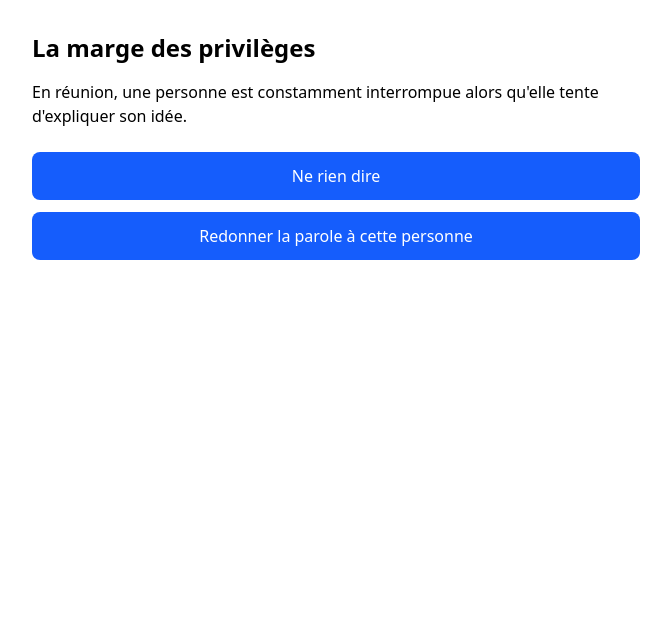
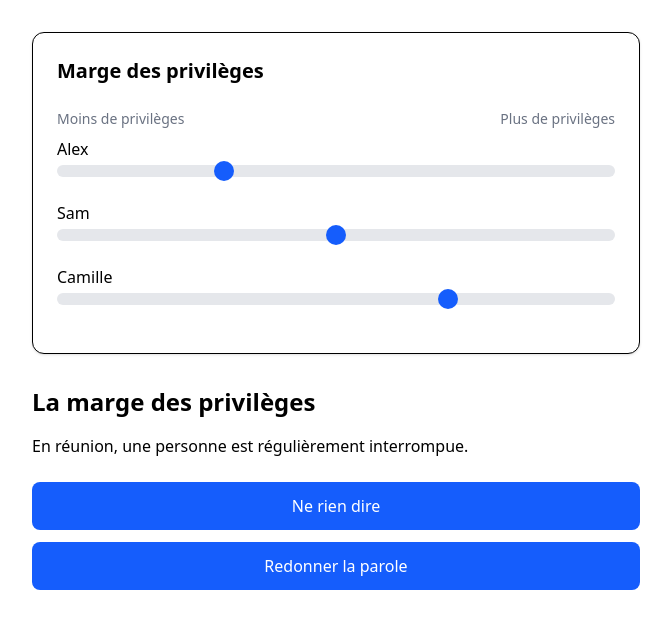
Before and after one commit to bupas860/mosaique, a React (Vite) app: page / in a window 1280 px wide. Both pictures are taken after a click on the button "Commencer". Shown: the top 628 px of the page, without its empty margins (304-975 px from the left). Built offline with nearby package versions, Linux system fonts and the light colour scheme.

Commit message:
feat(game): apply choice effects to privilege margin

```diff
--- /dev/null
+++ b/src/components/PrivilegeMargin.tsx
@@ -0,0 +1,44 @@
+import type { Character } from "../types/character";
+
+interface Props {
+  characters: Character[];
+}
+
+export default function PrivilegeMargin({ characters }: Props) {
+  return (
+    <section className="mb-8 rounded-xl border bg-white p-6 shadow">
+
+      <h2 className="mb-6 text-xl font-bold">
+        Marge des privilèges
+      </h2>
+
+      <div className="mb-2 flex justify-between text-sm text-gray-500">
+        <span>Moins de privilèges</span>
+        <span>Plus de privilèges</span>
+      </div>
+
+      {characters.map((character) => (
+        <div
+          key={character.id}
+          className="mb-6"
+        >
+          <div className="mb-1 font-medium">
+            {character.name}
+          </div>
+
+          <div className="relative h-3 rounded-full bg-gray-200">
+
+            <div
+              className="absolute top-1/2 h-5 w-5 -translate-y-1/2 rounded-full bg-blue-600 transition-all duration-500"
+              style={{
+                left: `calc(${character.position}% - 10px)`,
+              }}
+            />
+
+          </div>
+        </div>
+      ))}
+
+    </section>
+  );
+}
--- a/src/data/situations.ts
+++ b/src/data/situations.ts
@@ -5,35 +5,73 @@ export const situations: Situation[] = [
     id: 1,
     title: "La marge des privilèges",
     description:
-      "En réunion, une personne est constamment interrompue alors qu'elle tente d'expliquer son idée.",
+      "En réunion, une personne est régulièrement interrompue.",
+
     choices: [
       {
         text: "Ne rien dire",
+
         feedback:
-          "Ne pas intervenir laisse la situation se reproduire sans remise en question."
+          "La situation continue sans être remise en question.",
+
+        effects: [
+          {
+            characterId: "alex",
+            displacement: -8
+          }
+        ]
       },
+
       {
-        text: "Redonner la parole à cette personne",
+        text: "Redonner la parole",
+
         feedback:
-          "Bonne réaction. Permettre à chacun de s'exprimer favorise une discussion plus équitable."
+          "Le groupe prend conscience du problème.",
+
+        effects: [
+          {
+            characterId: "alex",
+            displacement: 8
+          }
+        ]
       }
     ]
   },
+
   {
     id: 2,
     title: "Une remarque déplacée",
+
     description:
-      "Un collègue fait une blague stéréotypée devant tout le monde.",
+      "Une plaisanterie stéréotypée est faite devant toute l'équipe.",
+
     choices: [
       {
-        text: "Rire avec le groupe",
+        text: "Laisser passer",
+
         feedback:
-          "Le rire peut être interprété comme une validation implicite de la remarque."
+          "Les stéréotypes restent banalisés.",
+
+        effects: [
+          {
+            characterId: "sam",
+            displacement: -6
+          }
+        ]
       },
+
       {
         text: "Exprimer calmement son désaccord",
+
         feedback:
-          "Exprimer son désaccord contribue à créer un climat plus respectueux."
+          "Le cadre de respect est réaffirmé.",
+
+        effects: [
+          {
+            characterId: "sam",
+            displacement: 6
+          }
+        ]
       }
     ]
   }
--- a/src/engine/applyEffects.ts
+++ b/src/engine/applyEffects.ts
@@ -1,9 +1,5 @@
 import type { Character } from "../types/character";
-
-export interface CharacterEffect {
-  characterId: string;
-  delta: number;
-}
+import type { CharacterEffect } from "../types/situation";
 
 export function applyEffects(
   characters: Character[],
@@ -18,9 +14,14 @@ export function applyEffects(
       return character;
     }
 
+    const nextPosition = Math.min(
+      100,
+      Math.max(0, character.position + effect.displacement)
+    );
+
     return {
       ...character,
-      position: character.position + effect.delta,
+      position: nextPosition,
     };
   });
 }
--- a/src/pages/GamePage.tsx
+++ b/src/pages/GamePage.tsx
@@ -2,8 +2,12 @@ import { useState } from "react";
 
 import SituationCard from "../components/SituationCard";
 import FeedbackCard from "../components/FeedbackCard";
+import PrivilegeMargin from "../components/PrivilegeMargin";
 
 import { situations } from "../data/situations";
+import { characters as initialCharacters } from "../data/characters";
+
+import { applyEffects } from "../engine/applyEffects";
 
 interface Props {
   onBackToHome: () => void;
@@ -16,16 +20,27 @@ export default function GamePage({ onBackToHome }: Props) {
   const [phase, setPhase] = useState<Phase>("question");
   const [feedback, setFeedback] = useState("");
 
+  // Copie des personnages pour cette partie
+  const [characters, setCharacters] = useState(() =>
+    initialCharacters.map((character) => ({ ...character }))
+  );
+
   const situation = situations[currentIndex];
 
   function handleChoice(choiceIndex: number) {
-    setFeedback(situation.choices[choiceIndex].feedback);
+    const choice = situation.choices[choiceIndex];
+
+    setCharacters((currentCharacters) =>
+      applyEffects(currentCharacters, choice.effects)
+    );
+
+    setFeedback(choice.feedback);
     setPhase("feedback");
   }
 
   function handleContinue() {
     if (currentIndex < situations.length - 1) {
-      setCurrentIndex(currentIndex + 1);
+      setCurrentIndex((index) => index + 1);
       setPhase("question");
       return;
     }
@@ -34,15 +49,23 @@ export default function GamePage({ onBackToHome }: Props) {
   }
 
   function restart() {
+    setCharacters(
+      initialCharacters.map((character) => ({ ...character }))
+    );
+
     setCurrentIndex(0);
     setFeedback("");
     setPhase("question");
+
     onBackToHome();
   }
 
   if (phase === "end") {
     return (
-      <main className="mx-auto max-w-2xl p-8 text-center space-y-6">
+      <main className="mx-auto max-w-2xl space-y-6 p-8 text-center">
+
+        <PrivilegeMargin characters={characters} />
+
         <h1 className="text-4xl font-bold">
           Fin de la partie
         </h1>
@@ -57,12 +80,15 @@ export default function GamePage({ onBackToHome }: Props) {
         >
           Rejouer
         </button>
+
       </main>
     );
   }
 
   return (
     <main className="mx-auto max-w-2xl p-8">
+
+      <PrivilegeMargin characters={characters} />
 
       {phase === "question" && (
         <SituationCard
--- a/src/types/situation.ts
+++ b/src/types/situation.ts
@@ -1,6 +1,12 @@
+export interface CharacterEffect {
+  characterId: string;
+  displacement: number;
+}
+
 export interface Choice {
   text: string;
   feedback: string;
+  effects: CharacterEffect[];
 }
 
 export interface Situation {
```
